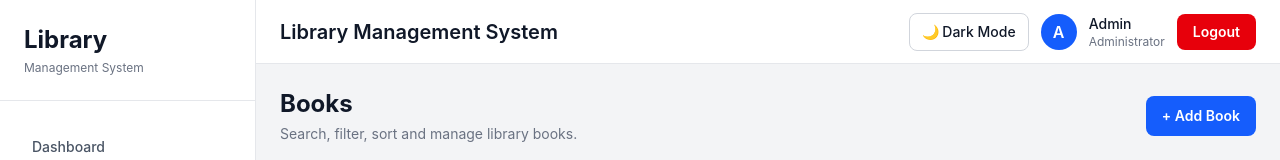
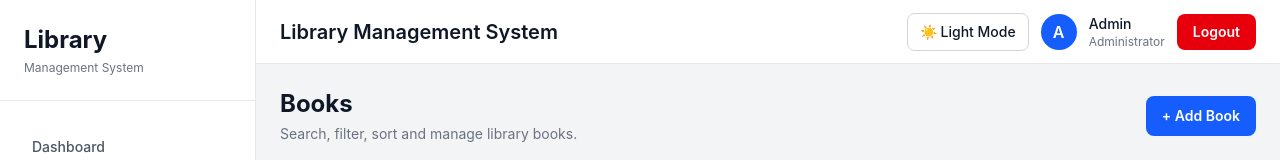
Before and after one commit to vaghasiya-harsh/Library-Management-System, a React (Vite) app: page /books in a window 1280 px wide. Shown: the top 160 px of the page. Built offline with nearby package versions, Linux system fonts and the light colour scheme; sample sign-in values are in the browser's storage.

Commit message:
some mode text changes

```diff
--- a/src/components/layout/Header.jsx
+++ b/src/components/layout/Header.jsx
@@ -44,7 +44,7 @@ const Header = () => {
                 : "border-gray-300 bg-white text-gray-900 hover:bg-gray-100"
             }`}
           >
-            {isDark ? "☀️ Light Mode" : "🌙 Dark Mode"}
+            {isDark ? "🌙 Dark Mode"  : "☀️ Light Mode"}
           </button>
 
           {/* Admin Profile */}
```
